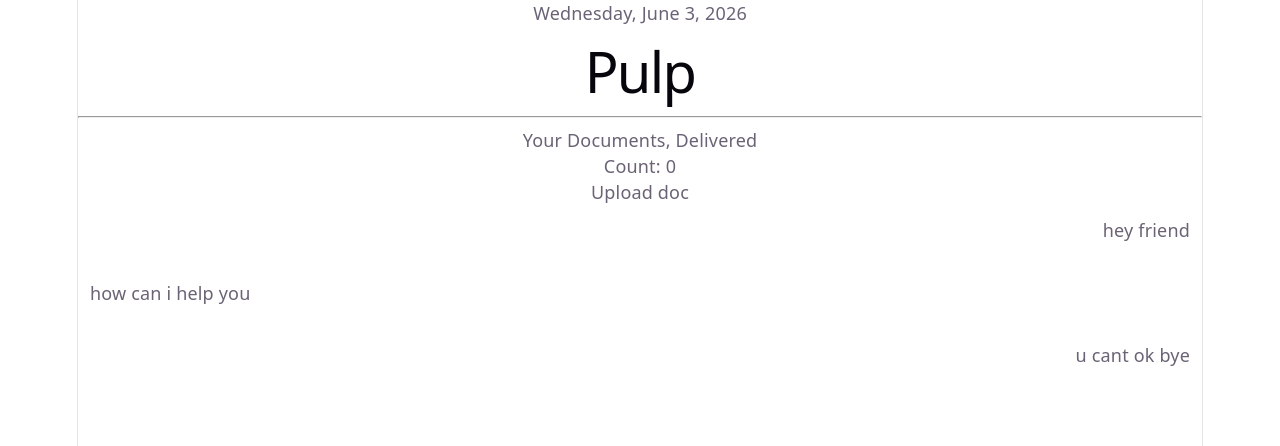
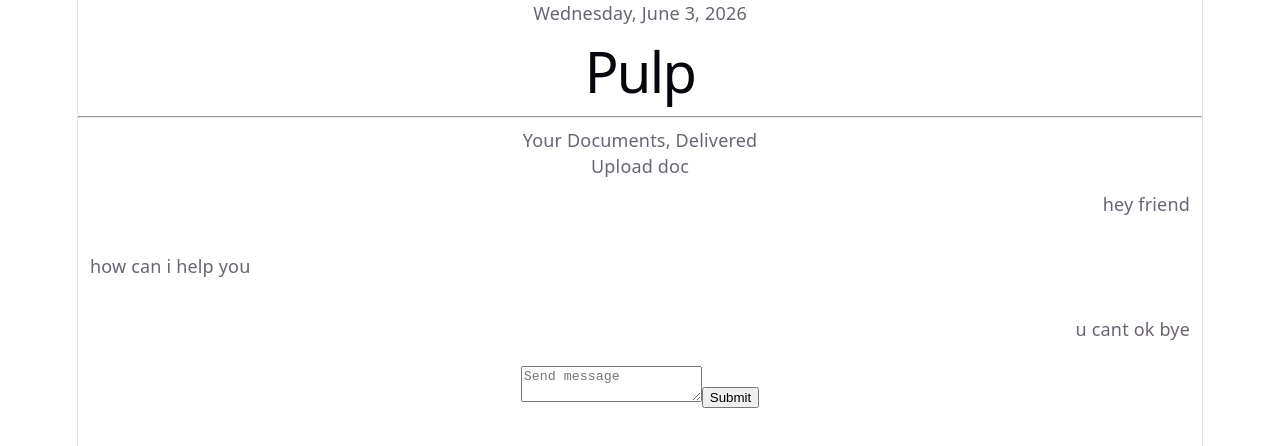
Before and after one commit to bokharii/pulp, a React (Vite) app: page / in a window 1280 px wide. Shown: the top 446 px of the page. Built offline with nearby package versions, Linux system fonts and the light colour scheme.

Commit message:
chat panel back and forth user <-> fake messages

```diff
--- a/src/ChatPanel.tsx
+++ b/src/ChatPanel.tsx
@@ -1,5 +1,7 @@
 import type { Message } from "./types";
-import styles from "./ChatPanel.module.css"
+import type { SubmitEvent } from "react";
+import styles from "./ChatPanel.module.css";
+import { useState } from "react";
 
 const fakeMessages: Message[] = [
   {
@@ -19,15 +21,44 @@ const fakeMessages: Message[] = [
   },
 ];
 export default function ChatPanel() {
+  const [text, setText] = useState("");
+  const [message, setMessage] = useState<Message[]>(fakeMessages);
+
+  function handleSubmit(e: SubmitEvent<HTMLFormElement>) {
+    e.preventDefault();
+    if (!text.trim()) return;
+    const newMessage: Message = {
+      id: crypto.randomUUID(),
+      role: "user",
+      content: text,
+    };
+    const assistantMessage: Message = {
+      id: crypto.randomUUID(),
+      role: "assistant",
+      content: "cool story bro",
+    };
+    setMessage((prev) => [...prev, newMessage, assistantMessage]);
+    setText("");
+  }
+
   return (
     <div className={styles.chatPanel}>
-      {fakeMessages.map((msg) => {
+      {message.map((msg) => {
         return (
           <div key={msg.id} className={`${styles.message} ${styles[msg.role]}`}>
             <p>{msg.content}</p>
           </div>
         );
       })}
+      <form onSubmit={handleSubmit}>
+        <textarea
+          value={text}
+          onChange={(e) => setText(e.target.value)}
+          id="chat-input"
+          placeholder="Send message"
+        ></textarea>
+        <button type="submit">Submit</button>
+      </form>
     </div>
   );
 }
--- a/src/DocToolbar.tsx
+++ b/src/DocToolbar.tsx
@@ -5,7 +5,6 @@ export default function DocToolbar() {
   const [docs, setDocs] = useState<Doc[]>([]);
   return (
     <>
-      <p>Count: {docs.length}</p>
       <label htmlFor="doc-upload" className="upload-btn">
         Upload doc
       </label>
@@ -16,7 +15,6 @@ export default function DocToolbar() {
         id="doc-upload"
         onChange={(e) => {
           const file = e.target.files?.[0];
-          console.log(file);
           if (!file) return;
           const newDoc: Doc = {
             id: crypto.randomUUID(),
```
